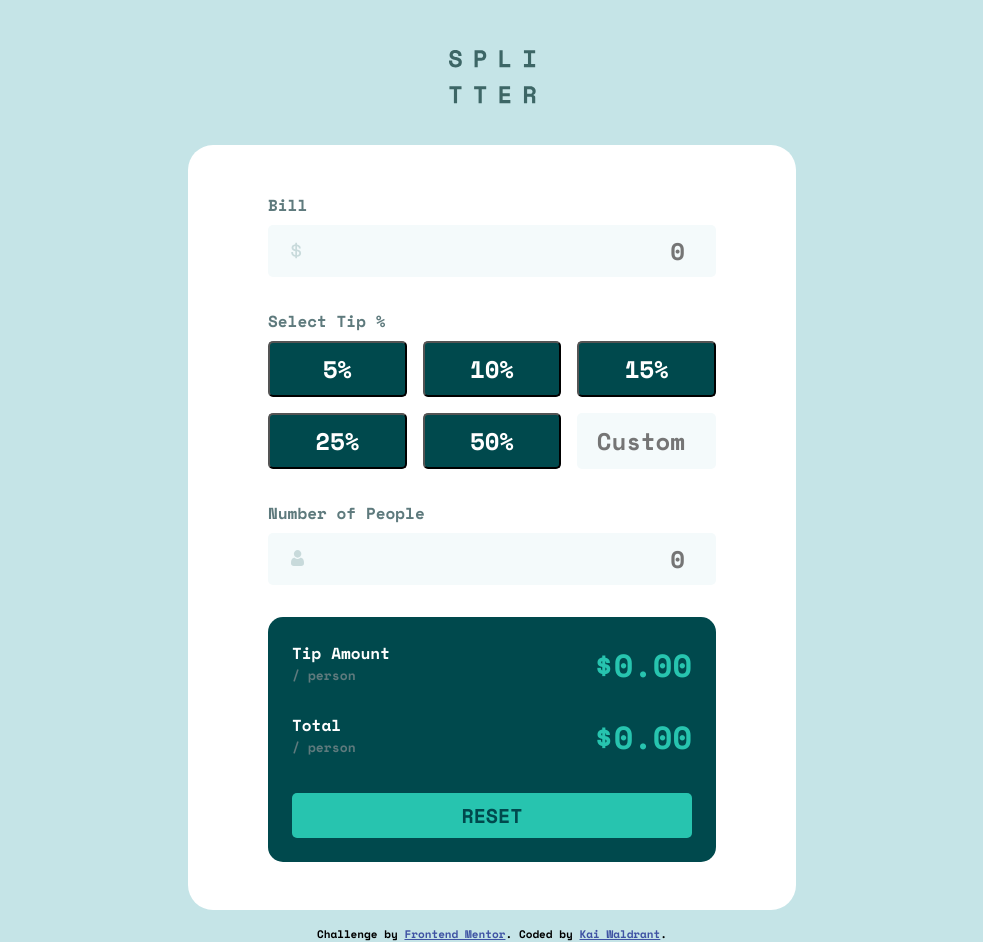
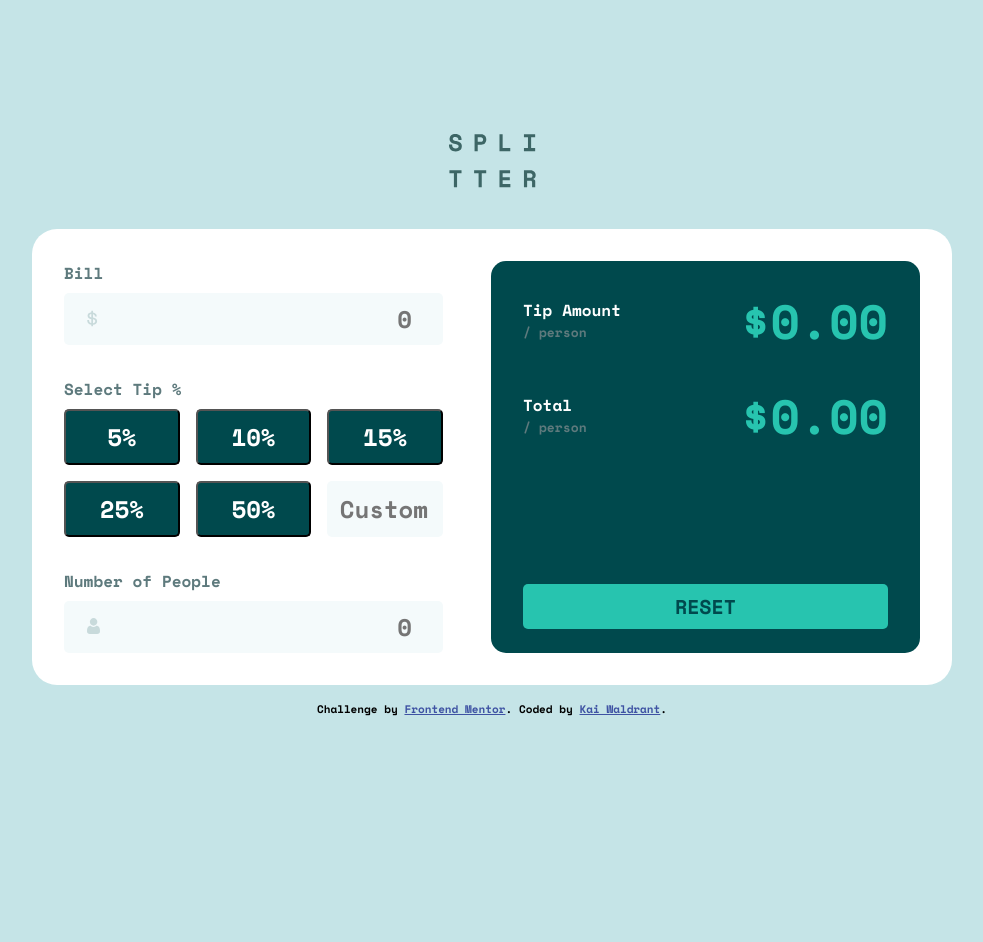
Before and after one commit to KaiWaldrant/fem-tip-calc-app, a plain HTML site: page index.html in a window 1280 px wide. Shown: the whole page, without its empty margins (148-1131 px from the left). After the commit the page ends 800 px from the top, so only its background shows below. Drawn offline with nearby package versions, Linux system fonts and the light colour scheme.

Commit message:
style for desktop size

```diff
--- a/style.css
+++ b/style.css
@@ -65,6 +65,7 @@ main {
     width: 100%;
   }
 }
+
 .bill::before,
 .people::before {
   width: 24px;
@@ -186,3 +187,34 @@ footer {
     top: 355px;
   }
 }
+
+@media (min-width: 1024px) {
+  main {
+    flex-direction: row;
+    max-width: 920px;
+    padding: 2rem;
+    gap: 3rem;
+  }
+
+  .calc__input {
+    max-width: 379px;
+  }
+
+  .tip__btns input {
+    padding: 0;
+  }
+
+  .calc {
+    width: 100%;
+    padding-inline: 2rem;
+    justify-content: space-between;
+  }
+
+  .calc__item {
+    align-items: center;
+  }
+
+  .calc__amount {
+    font-size: 3rem;
+  }
+}
```
